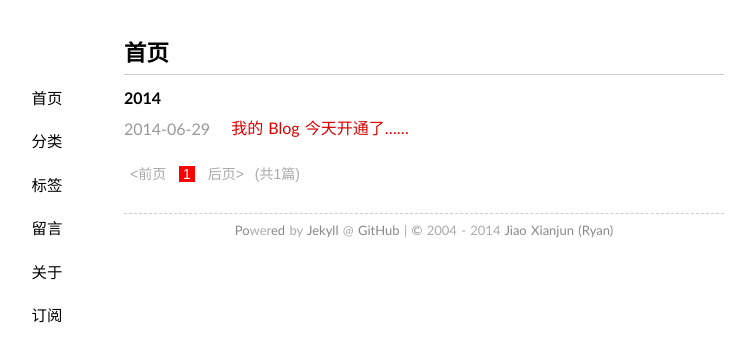
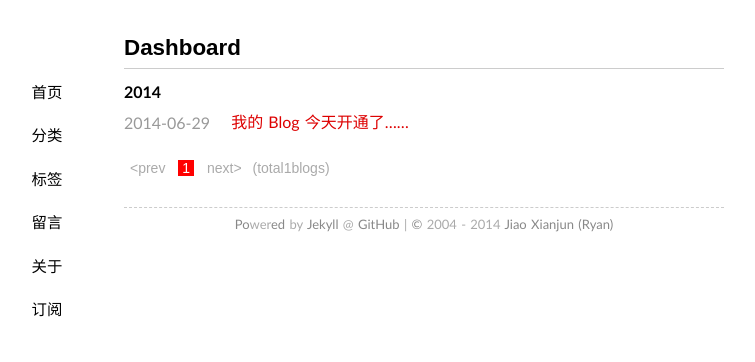
Before and after one commit to sdr-x/sdr-x.github.io, a Jekyll site: the page built from index.html, in a window 1280 px wide. Shown: the top 362 px of the page, without its empty margins (216-971 px from the left). Built offline with Jekyll 4.4.1, drawn with Linux system fonts in a browser that asks for light colours; some web fonts are replaced; Markdown is read by kramdown in place of the engine named in the settings; the list of posts is cut into pages by our own code.

Commit message:
Update index.html

```diff
--- a/index.html
+++ b/index.html
@@ -1,5 +1,5 @@
 ---
-title: 首页
+title: Dashboard
 layout: page
 ---
 
@@ -24,12 +24,12 @@ layout: page
 
   {% if paginator.previous_page %}
     {% if paginator.previous_page == 1 %}
-    <a href="/"><前页</a>
+    <a href="/"><prev</a>
     {% else %}
-    <a href="/page{{paginator.previous_page}}">&lt;前页</a>
+    <a href="/page{{paginator.previous_page}}">&lt;prev</a>
     {% endif %}
   {% else %}
-    <span class="previous disabled">&lt;前页</span>
+    <span class="previous disabled">&lt;prev</span>
   {% endif %}
 
       {% if paginator.page == 1 %}
@@ -47,9 +47,9 @@ layout: page
     {% endfor %}
 
   {% if paginator.next_page %}
-    <a class="next" href="/page{{paginator.next_page}}">后页&gt;</a>
+    <a class="next" href="/page{{paginator.next_page}}">next&gt;</a>
   {% else %}
-    <span class="next disabled" >后页&gt;</span>
+    <span class="next disabled" >next&gt;</span>
   {% endif %}
-  (共{{ paginator.total_posts }}篇)
+  (total{{ paginator.total_posts }}blogs)
 </div>
```
